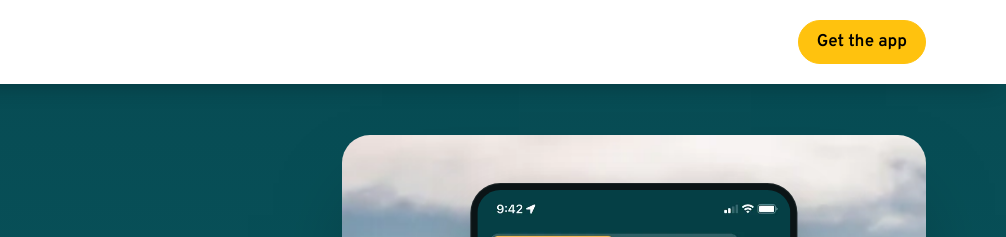
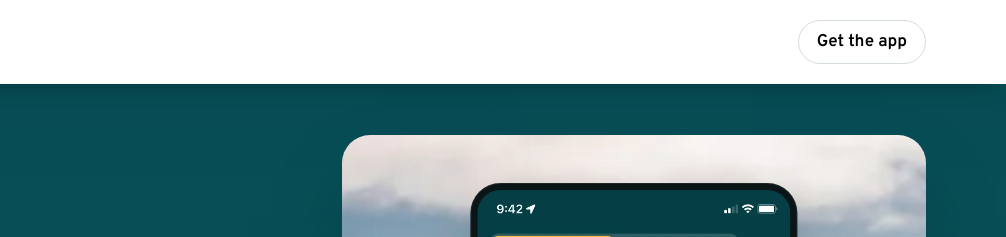
Before and after one commit to nalinpa/kiwiguide-site, a plain HTML site: page public/index.html in a window 1280 px wide. Shown: the top 237 px of the page, 274-1280 px from the left. Drawn offline with Linux system fonts and the light colour scheme.

Commit message:
feat(site): header title scrolls to top, white Get the app to App Store
The header's "Kiwi Guide" is a link to the top of the page. "Get the app"
is white (yellow on hover) and opens the App Store directly, with the
same pt/ct=website link as the badges.

Co-Authored-By: Claude Opus 5.5 <noreply@anthropic.com>

```diff
--- a/public/index.html
+++ b/public/index.html
@@ -51,8 +51,8 @@
 <body>
   <header class="topbar">
     <div class="wrap">
-      <span class="brand"><img src="/img/mark.svg" alt="" width="30" height="30"> Kiwi Guide</span>
-      <a class="pill get-app" href="#get">Get the app</a>
+      <a class="brand" href="#"><img src="/img/mark.svg" alt="" width="30" height="30"> Kiwi Guide</a>
+      <a class="pill get-app" href="https://apps.apple.com/app/apple-store/id6818057796?pt=128674950&amp;ct=website&amp;mt=8">Get the app</a>
     </div>
   </header>
   <div class="masthead">
--- a/public/styles.css
+++ b/public/styles.css
@@ -142,7 +142,10 @@ main > section { margin-block: clamp(64px, 9vw, 120px); }
 /* Pills: the starting towns, the trips filter and the header button */
 .pill { display: inline-flex; align-items: center; min-height: 44px; padding: 0 18px; border: 1px solid var(--line); border-radius: 999px; background: transparent; color: inherit; font: inherit; font-weight: 600; line-height: 1; text-decoration: none; cursor: pointer; }
 .masthead .pill { border-color: rgba(255, 255, 255, 0.45); }
-.pill:hover, .pill:active, .pill[aria-pressed="true"], .get-app { background: var(--kiwi); border-color: var(--kiwi); color: #000; }
+.pill:hover, .pill:active, .pill[aria-pressed="true"] { background: var(--kiwi); border-color: var(--kiwi); color: #000; }
+/* The header button: white, yellow on hover like the other pills */
+.get-app { background: #fff; border-color: var(--line); color: #000; }
+.get-app:hover, .get-app:active { background: var(--kiwi); border-color: var(--kiwi); }
 /* Apple's badge, unchanged: at least 40px high, clear space a quarter of its height */
 .badge { display: inline-block; border-radius: 9px; }
 .badge img { height: 54px; width: auto; margin: 14px 0; }
```
